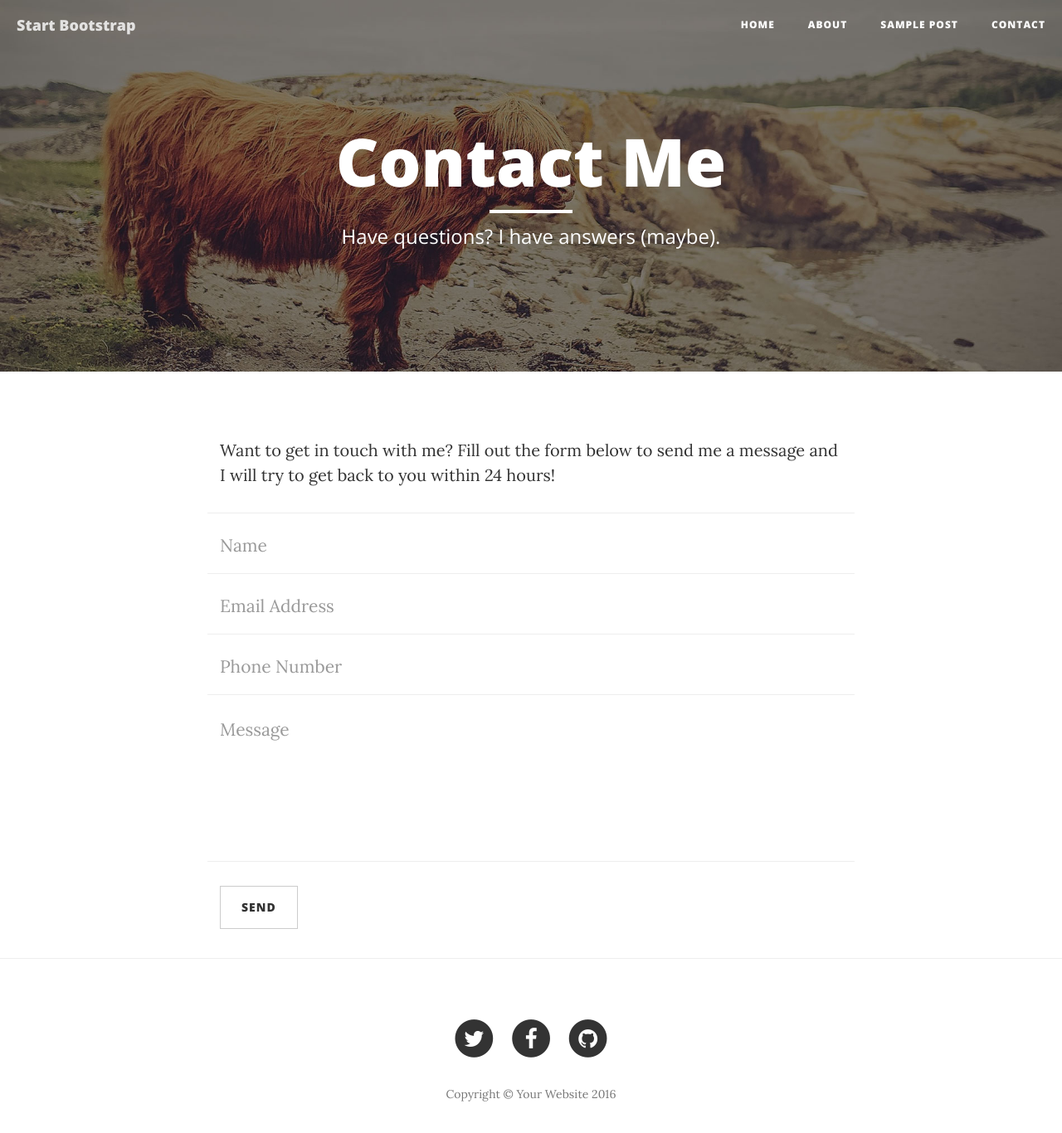
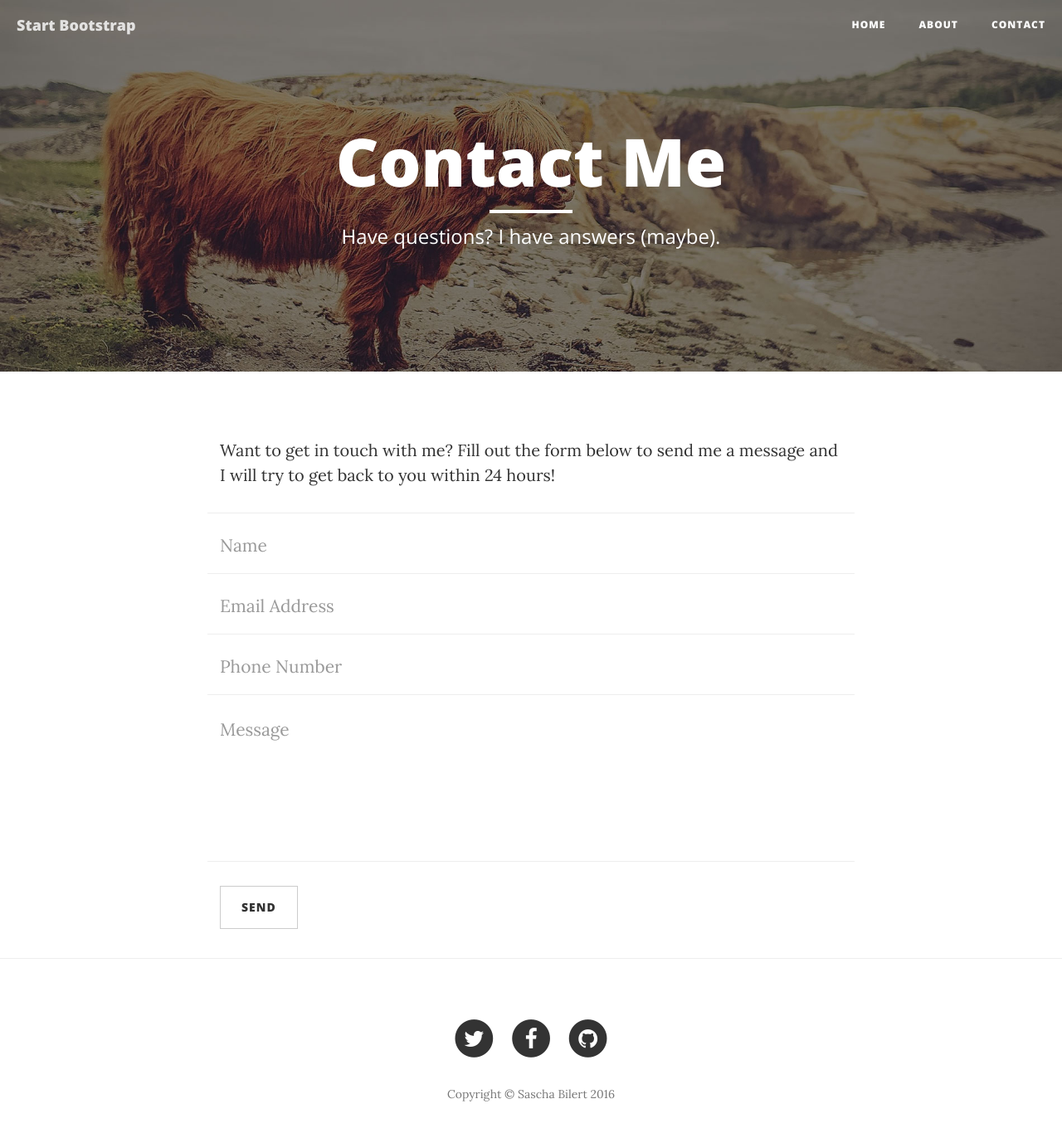
Before and after one commit to saschabilert/Blog, a website: page contact.html in a window 1280 px wide. Shown: the whole page at 83% size. Drawn offline with nearby package versions, Linux system fonts and the light colour scheme.

Commit message:
changed the copyright

```diff
--- a/contact.html
+++ b/contact.html
@@ -53,9 +53,6 @@
                     </li>
                     <li>
                         <a href="about.html">About</a>
-                    </li>
-                    <li>
-                        <a href="post.html">Sample Post</a>
                     </li>
                     <li>
                         <a href="contact.html">Contact</a>
@@ -165,7 +162,7 @@
                             </a>
                         </li>
                     </ul>
-                    <p class="copyright text-muted">Copyright &copy; Your Website 2016</p>
+                    <p class="copyright text-muted">Copyright &copy; Sascha Bilert 2016</p>
                 </div>
             </div>
         </div>
```
